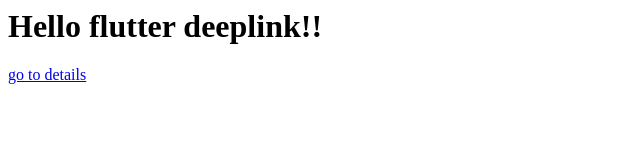
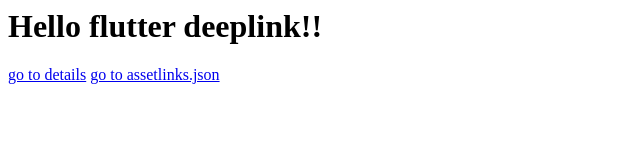
Before and after one commit to aidev-dhruvit/flutter-deeplink, a plain HTML site: page index.html in a window 1280 px wide. Shown: the whole page, without its empty margins (0-640 px from the left). Drawn offline with Linux system fonts and the light colour scheme.

Commit message:
Update index.html

```diff
--- a/index.html
+++ b/index.html
@@ -1,3 +1,5 @@
 <h1>Hello flutter deeplink!!</h1>
 
 <a href="/details.html">go to details</a>
+
+<a href="/.well-known/assetlinks.json">go to assetlinks.json</a>
```
